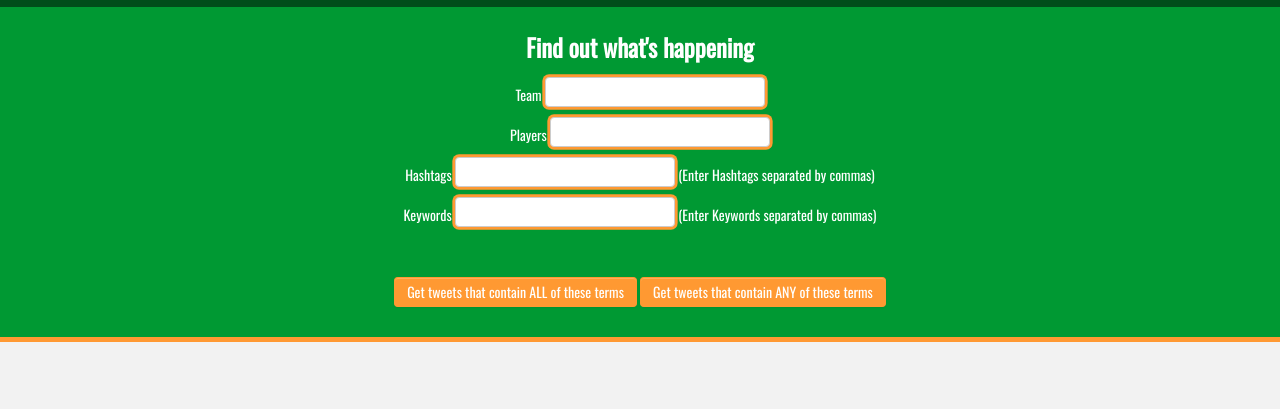
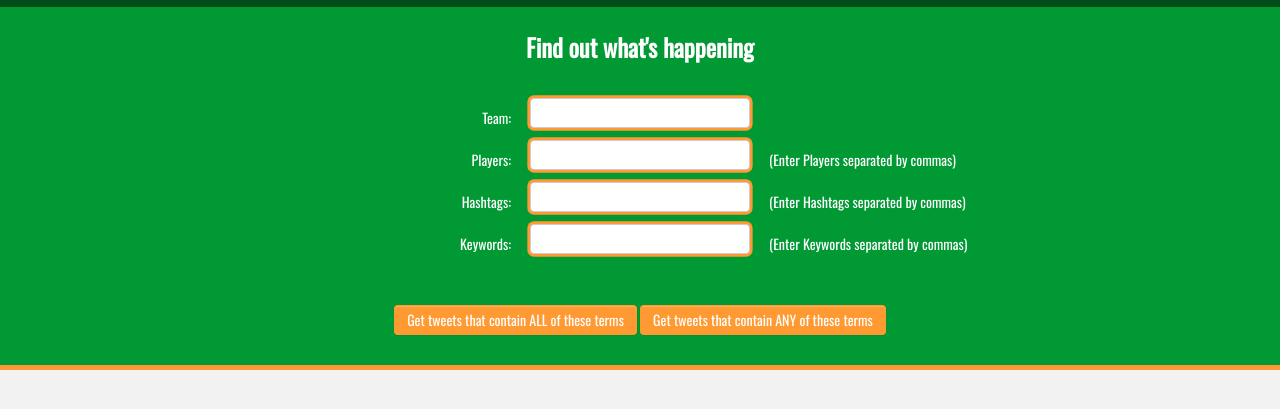
Before and after one commit to Osydius/NegasonicStudentWarhead, a plain HTML site: page Client/queryInterface.html in a window 1280 px wide. Shown: the part 83-492 px from the top of the page. Drawn offline with nearby package versions, Linux system fonts and the light colour scheme; some packages are replaced by stand-ins of ours.

Commit message:
Straightened wonky inputs
inputs are now inline and RT has been tidied

```diff
--- a/Client/css/queryInterface.css
+++ b/Client/css/queryInterface.css
@@ -140,9 +140,22 @@ img{
 }
 
 /* Styles for the form fields and buttons */
+#inputTable{
+  width:100%;
+}
 
-.field {
-	/*outline: #ff9933 solid medium;*/
+.namefield{
+  width: 40%;
+  text-align: right;
+}
+
+.inputfield{
+  width: 20%;
+}
+
+.descfield{
+  width:40%;
+  text-align: left;
 }
 
 
--- a/Client/js/queryInterface.js
+++ b/Client/js/queryInterface.js
@@ -136,6 +136,7 @@ function handleServerResponse(data){
             $(container).attr('class', 'tweettile');
             $(profileImg).attr('src', data[i].retweeted_status.user.profile_image_url_https);
             $(profileImg).attr('style','float:left;');
+            $(innerContainer).attr('style', 'margin-left: 58px;');
 
             var rtAuthorStat = data[i].user;
             var authorStat = retweetData.user;
@@ -162,7 +163,7 @@ function handleServerResponse(data){
             $(container).attr('class', 'tweettile');
             $(profileImg).attr('src', data[i].user.profile_image_url_https);
             $(profileImg).attr('style','float:left;');
-            $(innerContainer).attr('style', 'margin-left: 58px;')
+            $(innerContainer).attr('style', 'margin-left: 58px;');
 
             //for stats make a note of the author and words in tweet
             var rtAuthorStat = null;
--- a/Client/queryInterface.html
+++ b/Client/queryInterface.html
@@ -25,20 +25,41 @@
 
     <div id="track_discussions_form">
         <h3>Find out what's happening</h3>
+        <br>
+        <form id="myForm" onsubmit="sendData">
+            <table id="inputTable">
+                <tr>
+                    <td class="namefield">Team: </td>
+                    <td class="inputfield"><input type="text" name="team" class = "field" id="team"></td>
+                    <td class="descfield"></td>
 
-        <form id="myForm" onsubmit="sendData">
-            Team <input type="text" name="team" class = "field" id="team">
-            <br>
-            Players <input type="text" name="players" class = "field" id="players">
-            <br>
-            Hashtags <input type="text" name="hashtags" class = "field"> (Enter Hashtags separated by commas)
-            <br>
-            Keywords <input type="text" name="keywords" class = "field" style="align-content: center;"> (Enter Keywords separated by commas)
-            <br>
+                </tr>
+                <tr>
+                    <td class="namefield">Players: </td>
+                    <td class="inputfield"><input type="text" name="players" class = "field" id="players"></td>
+                    <td class="descfield">(Enter Players separated by commas)</td>
+
+                </tr>
+                <tr>
+                    <td class="namefield">Hashtags: </td>
+                    <td class="inputfield"><input type="text" name="hashtags" class = "field"></td>
+                    <td class="descfield">(Enter Hashtags separated by commas)</td>
+
+                </tr>
+                <tr>
+                    <td class="namefield">Keywords: </td>
+                    <td class="inputfield"><input type="text" name="keywords" class = "field"></td>
+                    <td class="descfield">(Enter Keywords separated by commas)</td>
+
+                </tr>
+            </table>
+
             <br><br>
             <button id="sendALLButton" class="btn btn-custom">Get tweets that contain ALL of these terms</button>
             <button id="sendANYButton" class="btn btn-custom">Get tweets that contain ANY of these terms</button>
         </form>
+
+
     </div>
 
     <hr>
```
